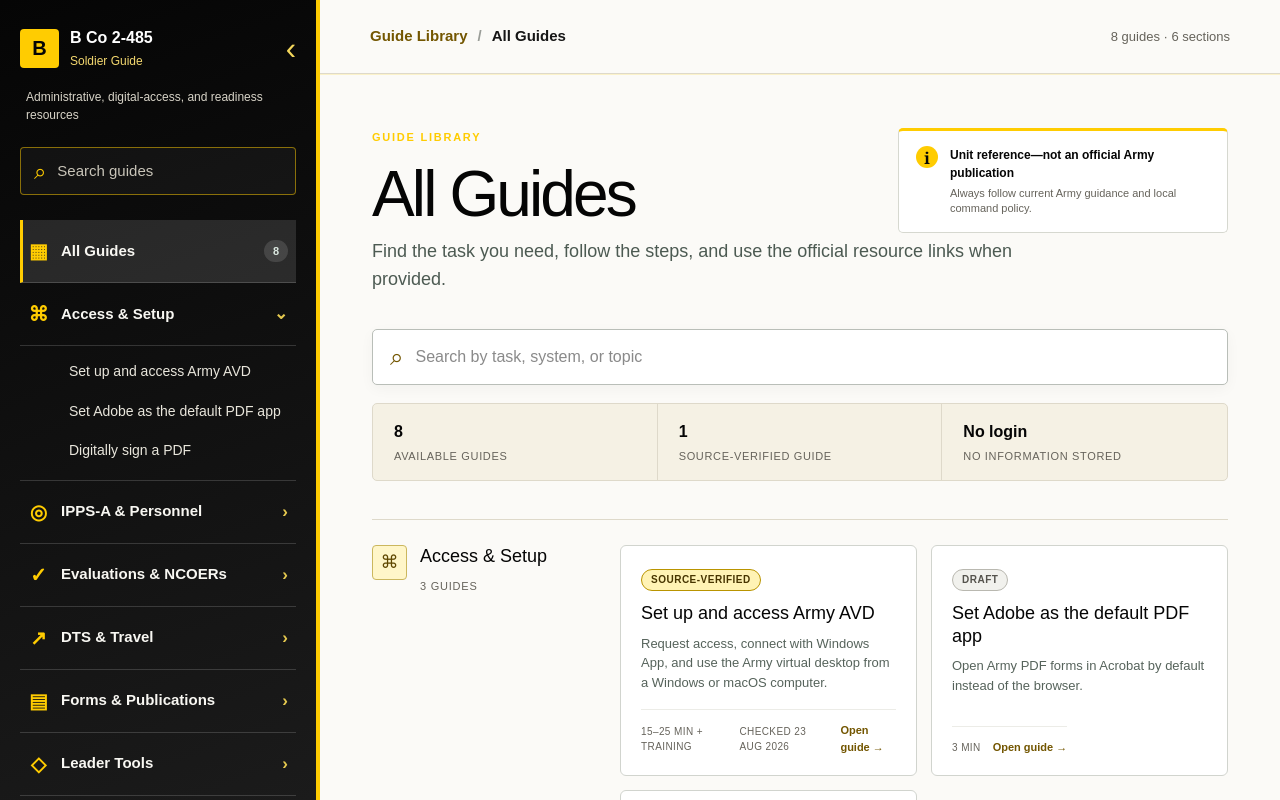
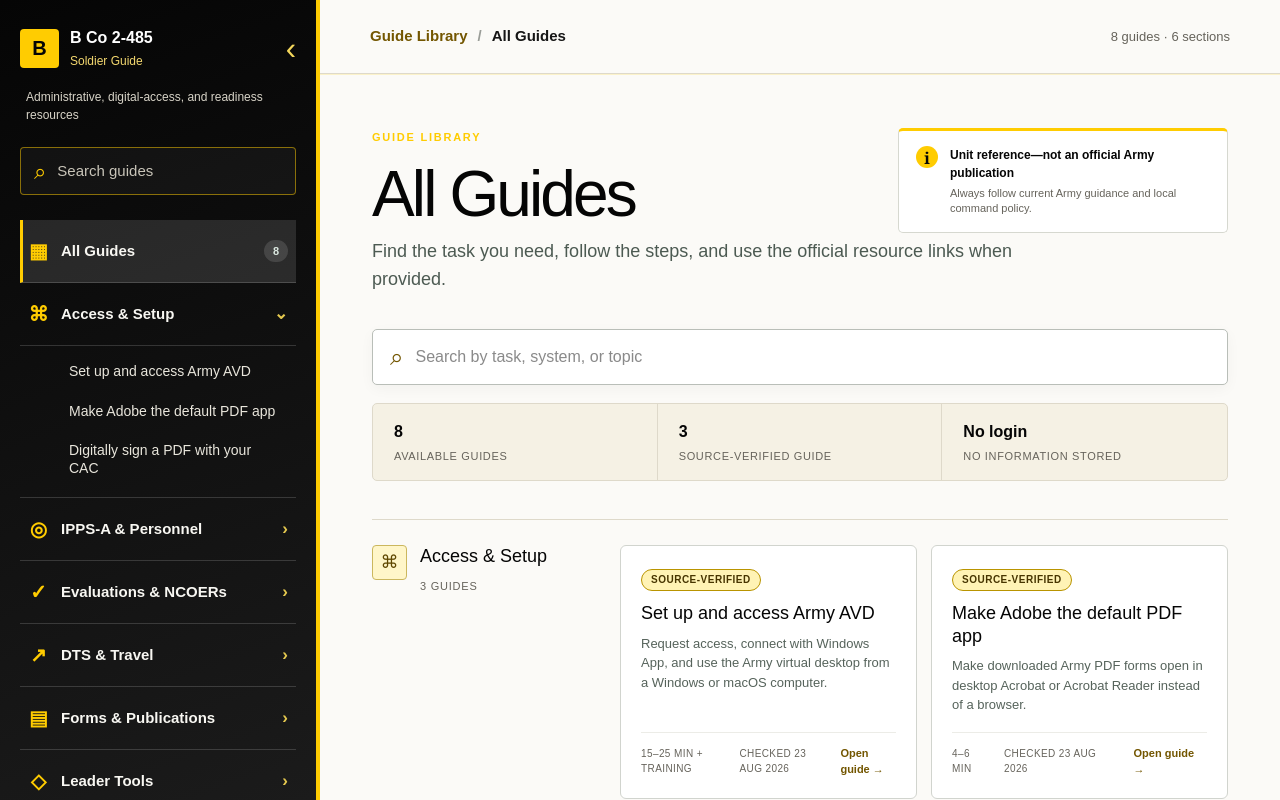
Before and after one commit to ecastrob/Bco-2-485-guide, a Next.js app: page / in a window 1280 px wide. Shown: the top 800 px of the page. Built offline with nearby package versions, Linux system fonts and the light colour scheme.

Commit message:
Add verified Adobe and CAC PDF guides

```diff
--- a/app/page.tsx
+++ b/app/page.tsx
@@ -60,14 +60,47 @@ const guides: Guide[] = [
     ],
   },
   {
-    id: "adobe", title: "Set Adobe as the default PDF app", section: "access", time: "3 min", updated: "Pending", status: "draft", summary: "Open Army PDF forms in Acrobat by default instead of the browser.", before: ["Adobe Acrobat installed", "Windows computer", "A sample PDF file"],
-    steps: [{ title: "Find a PDF", text: "Locate any PDF file in File Explorer." }, { title: "Open file properties", text: "Right-click the file, select Properties, then find the Opens with setting." }, { title: "Choose Adobe Acrobat", text: "Select Change, choose Adobe Acrobat, and confirm with OK." }, { title: "Verify", text: "Double-click the PDF. It should now open in Acrobat, where you can use certificate and signature tools." }],
-    problems: ["If Acrobat is not listed, install or request the approved Acrobat application first.", "A browser can still open PDF links; download the file to use the default application."], official: [],
+    id: "adobe", title: "Make Adobe the default PDF app", section: "access", time: "4–6 min", updated: "23 Aug 2026", status: "source-verified",
+    summary: "Make downloaded Army PDF forms open in desktop Acrobat or Acrobat Reader instead of a browser.",
+    sourceNote: "Compared against current Adobe Acrobat and Microsoft Windows default-app guidance. Army sources also identify Acrobat Reader as required for some fillable Army forms.",
+    before: ["Windows 10 or 11 computer", "Permission to install or use Acrobat", "A downloaded sample PDF"],
+    steps: [
+      { title: "Install or confirm Adobe Acrobat Reader", text: "Search the Start menu for Adobe Acrobat or Acrobat Reader. If neither is installed on a personal computer, download Acrobat Reader from Adobe. On government equipment, use the approved Software Center or contact your support office instead of installing unapproved software.", expect: "Adobe Acrobat or Acrobat Reader appears in the Start menu.", link: { label: "Get Adobe Acrobat Reader", href: "https://get.adobe.com/reader/" } },
+      { title: "Download the PDF first", text: "When an Army form opens in a browser tab, select Download or Save a copy and save it to your computer. Browser PDF viewers can display a form while hiding or limiting fillable fields and certificate-signing features.", expect: "A .pdf file is saved in Downloads or another known folder." },
+      { title: "Open the PDF properties", text: "In File Explorer, right-click the downloaded PDF and select Properties. On the General tab, locate Opens with and select Change.", expect: "The file Properties window shows a Change button beside Opens with." },
+      { title: "Choose Adobe as the default", text: "Select Adobe Acrobat or Adobe Acrobat Reader, then select Set default. Return to the Properties window and select OK. If both applications are installed, Adobe recommends setting Acrobat as the default.", expect: "The PDF file icon changes to Adobe and Properties lists Adobe beside Opens with.", link: { label: "Adobe default-app instructions", href: "https://helpx.adobe.com/acrobat/desktop/get-started/preferences-and-settings/set-default-acrobat.html" } },
+      { title: "Use Windows Settings if needed", text: "If the Properties method is unavailable, open Settings > Apps > Default apps. Search for .pdf, select the current application, and choose Adobe Acrobat or Acrobat Reader. Organization-managed computers may prevent this change.", expect: ".pdf is associated with Adobe in Windows Default apps.", link: { label: "Microsoft default-app instructions", href: "https://support.microsoft.com/en-us/windows/apps/change-default-apps-in-windows" } },
+      { title: "Verify with a downloaded form", text: "Close the browser and double-click the saved PDF. Confirm it opens in the desktop Adobe application. A PDF link may still preview inside a browser; download it or choose Open in desktop app when you need fillable fields or a CAC signature.", expect: "The file opens in desktop Acrobat or Acrobat Reader—not in an Edge or Chrome tab." },
+    ],
+    problems: ["Adobe is not listed: install Acrobat Reader on a personal device or request the approved application on government equipment.", "The Change button is disabled: the device may be organization-managed; contact your local help desk or S6.", "The browser still opens PDF links: the Windows default controls downloaded files, not every browser preview. Download the PDF, then open the saved file.", "The form displays a Please wait message or missing fields: save the PDF locally and open it directly in desktop Acrobat Reader.", "The form opens in Adobe but cannot be edited: it may be protected, already signed, or require a different version. Obtain a fresh official copy before altering it."],
+    official: [
+      { label: "Adobe: set Acrobat as the default PDF program", href: "https://helpx.adobe.com/acrobat/desktop/get-started/preferences-and-settings/set-default-acrobat.html" },
+      { label: "Microsoft: change default apps in Windows", href: "https://support.microsoft.com/en-us/windows/apps/change-default-apps-in-windows" },
+      { label: "Adobe Acrobat Reader download", href: "https://get.adobe.com/reader/" },
+      { label: "Army MEDCoE example: forms requiring Acrobat Reader", href: "https://medcoe.army.mil/efmb/" },
+    ],
   },
   {
-    id: "sign-pdf", title: "Digitally sign a PDF", section: "access", time: "5 min", updated: "Pending", status: "draft", summary: "Use your CAC certificate to sign a completed PDF form in Adobe Acrobat.", before: ["PDF opened in Acrobat", "CAC reader connected", "Required fields completed before signing"],
-    steps: [{ title: "Open the form in Acrobat", text: "Do not sign a document while it is still open inside a web browser." }, { title: "Select the signature field", text: "Click the designated signature block and choose the CAC certificate required by the form." }, { title: "Enter your PIN", text: "Enter the CAC PIN only in the certificate prompt. Never type it into a document field." }, { title: "Save a signed copy", text: "Use Save As with a clear file name. Reopen the saved file to confirm the signature is present." }],
-    problems: ["If the signature field is locked, confirm the form is complete and not already signed by a later signer.", "If the CAC prompt does not appear, close Acrobat and reconnect the CAC reader."], official: [],
+    id: "sign-pdf", title: "Digitally sign a PDF with your CAC", section: "access", time: "6–10 min", updated: "23 Aug 2026", status: "source-verified",
+    summary: "Apply a certificate-based CAC signature in desktop Acrobat and verify the signed file before sending it.",
+    sourceNote: "Compared against current Adobe certificate-signing and validation guidance plus Army examples requiring CAC-signed PDF documents.",
+    before: ["Downloaded PDF open in desktop Acrobat", "CAC inserted and PIN available", "All required fields completed and reviewed"],
+    steps: [
+      { title: "Save an unsigned working copy", text: "Download the PDF and open it in desktop Acrobat or Acrobat Reader—not inside the browser. Complete the required fields, review the document, and save an unsigned working copy before signing. A digital signature can restrict later changes.", expect: "The completed, unsigned PDF is saved locally with a clear file name." },
+      { title: "Use a certificate—not Fill & Sign", text: "If the form has a designated digital-signature field, select it. Otherwise, select All tools > Use a certificate > Digitally sign, acknowledge the prompt, and draw a rectangle where the signature belongs. A typed or drawn Fill & Sign mark is not a CAC certificate signature.", expect: "The Sign with a Digital ID window opens.", link: { label: "Adobe digital-signature instructions", href: "https://helpx.adobe.com/acrobat/desktop/e-sign-documents/fill-sign-documents/add-digital-sign.html" } },
+      { title: "Select the CAC digital ID", text: "Choose the certificate from your CAC that Acrobat shows as valid for digital signing, then select Continue. Do not create or use a self-signed Digital ID for an official Army form. If your unit or the form specifies a particular CAC certificate, follow that instruction.", expect: "Acrobat displays your name and CAC-issued signing identity." },
+      { title: "Review the signature settings", text: "Confirm your name and signature appearance. Leave Lock document after signing unchecked when another person must sign or edit the form. Select it only when the form instructions require locking or you are the final signer.", expect: "The signature preview is correct and the locking choice matches the form workflow." },
+      { title: "Enter your CAC PIN and save", text: "Select Sign, enter your CAC PIN only in the certificate prompt, and save the signed document with a new file name. Do not overwrite the unsigned working copy until you confirm the signature worked.", expect: "The signature appears and Acrobat reports that the document was signed." },
+      { title: "Validate the saved signature", text: "Close and reopen the signed file. Open the Signatures panel and review the status. If needed, select Options > Validate Signatures and open Signature Properties to review the certificate details.", expect: "The signature panel identifies the signer and reports a valid signature or explains the trust issue.", link: { label: "Adobe signature-validation instructions", href: "https://helpx.adobe.com/acrobat/desktop/e-sign-documents/manage-digital-signatures/validate-digital-sign.html" } },
+      { title: "Send through an approved method", text: "Use the file-naming convention and submission method required by the form, system, or unit. Handle documents containing personal or controlled information only through approved Army channels.", expect: "The correct signed version is ready for the required Army workflow." },
+    ],
+    problems: ["No CAC identity appears: close Acrobat, insert the CAC, reopen Acrobat, and try again. Confirm the reader and CAC work in another approved application.", "Only Configure New Digital ID appears: do not create a self-signed identity for an official Army form. Reconnect the CAC and contact local support if Acrobat still cannot see it.", "The signature field is locked or unavailable: the form may already be signed, certified, protected, or awaiting a different signer. Start from the official unsigned copy or contact the form owner.", "The next signer cannot edit the form: the document may have been locked during signing. Return to the unsigned working copy and repeat the signing process without locking it, if permitted.", "The signature becomes invalid after editing: certificate signatures protect document integrity. Obtain the unsigned source, make authorized corrections, and sign again.", "Acrobat reports an unknown or untrusted signer: open Signature Properties to inspect the certificate and use your organization's approved trust configuration; do not mark an unfamiliar certificate as trusted without authorization."],
+    official: [
+      { label: "Adobe: add digital signatures", href: "https://helpx.adobe.com/acrobat/desktop/e-sign-documents/fill-sign-documents/add-digital-sign.html" },
+      { label: "Adobe: validate digital signatures", href: "https://helpx.adobe.com/acrobat/desktop/e-sign-documents/manage-digital-signatures/validate-digital-sign.html" },
+      { label: "Adobe: digital ID overview", href: "https://helpx.adobe.com/acrobat/desktop/protect-documents/manage-digital-ids/digital-ids.html" },
+      { label: "Army example: CAC-sign and save a PDF", href: "https://g6msd.redstone.army.mil/usingEDIS.html" },
+    ],
   },
   {
     id: "ippsa", title: "Access IPPS-A", section: "personnel", time: "7 min", updated: "Pending", status: "draft", summary: "Open IPPS-A securely and review your personnel information.", before: ["Army network, AVD, or approved access path", "CAC and PIN", "Current browser"],
```
